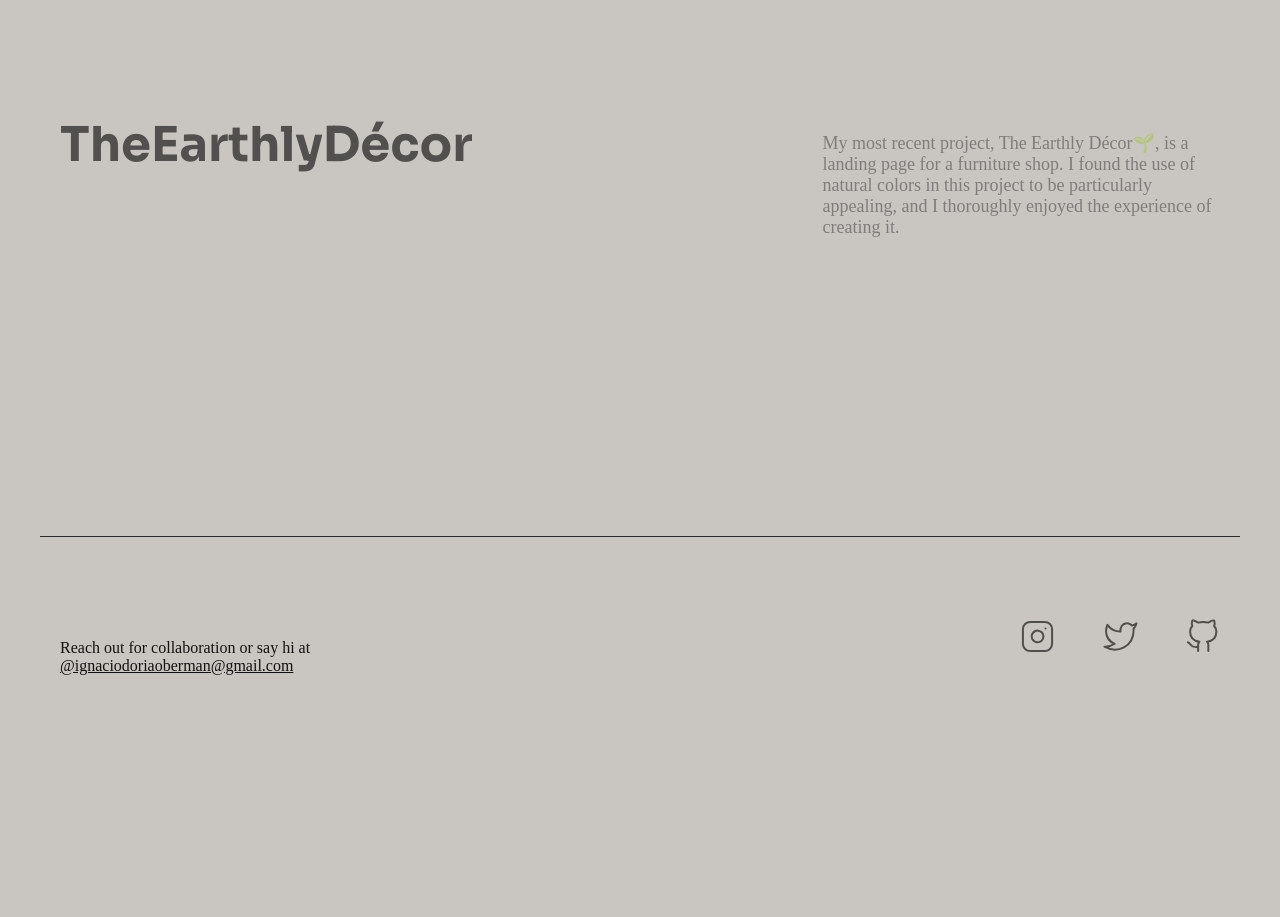
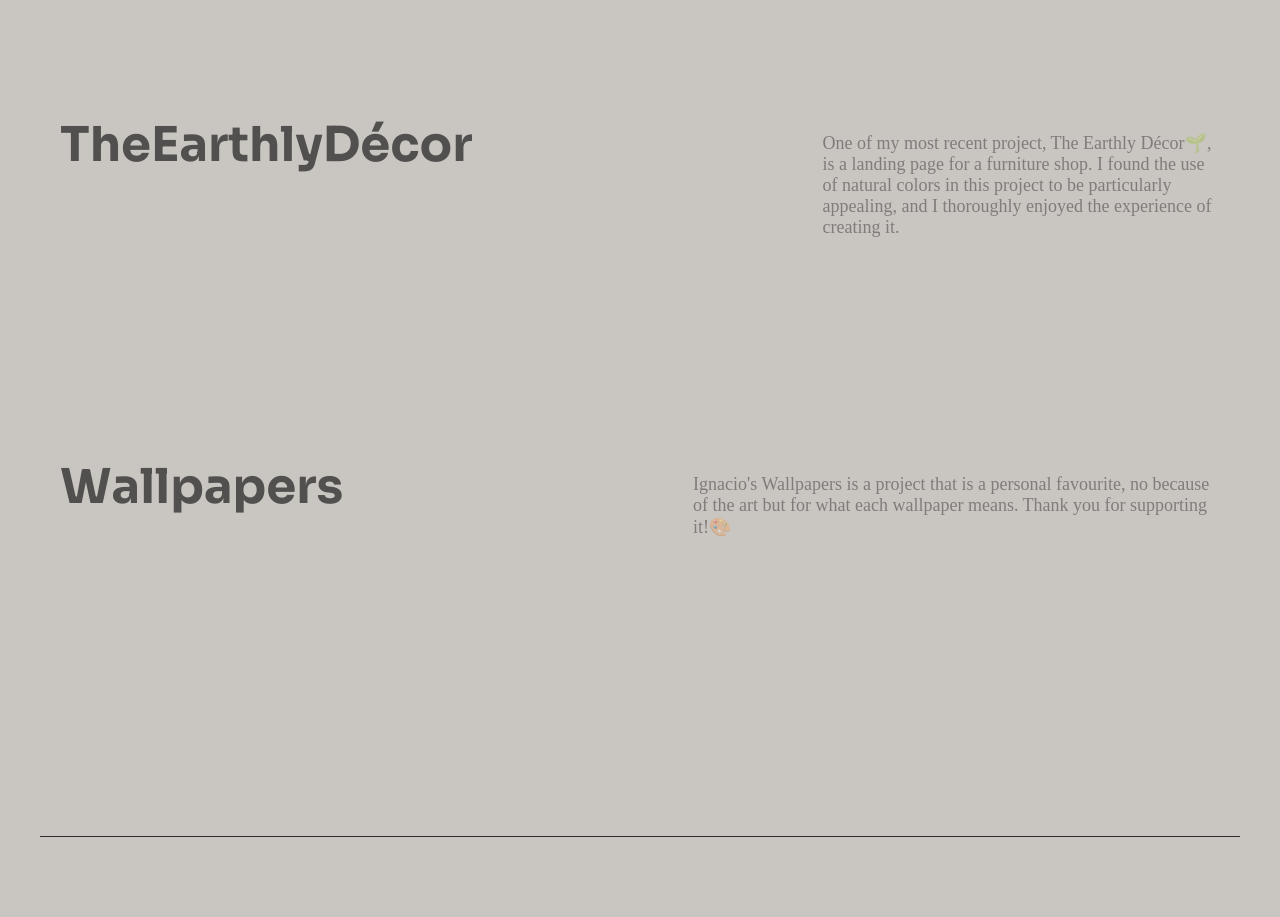
Before and after one commit to nachodoria/nachodoria, a React (Create React App) app: page / in a window 1280 px wide. Shown: the part 3180-4097 px from the top of the page. Before the commit the page ends 3977 px from the top, so only its background shows below. Built offline with nearby package versions, Linux system fonts and the light colour scheme; a web font is replaced by a local one.

Commit message:
Added newest project

```diff
--- a/src/App.js
+++ b/src/App.js
@@ -109,7 +109,21 @@ function App() {
                   ></AnimatedProjectTitle>
 
                   <p
-                    style={{ marginLeft: "300px" }}>My most recent project, The Earthly Décor🌱, is a landing page for a furniture shop. I found the use of natural colors in this project to be particularly appealing, and I thoroughly enjoyed the experience of creating it.
+                    style={{ marginLeft: "300px" }}>One of my most recent project, The Earthly Décor🌱, is a landing page for a furniture shop. I found the use of natural colors in this project to be particularly appealing, and I thoroughly enjoyed the experience of creating it.
+                    </p>
+                </motion.div>
+
+                <motion.div className='project' style={{ flexDirection: "row" }} >
+                  <AnimatedProjectTitle
+                  href='https://ignacioswallpapers.vercel.app/'
+                  rel="noreferrer" target="_blank"
+                    cs={"projects-section-subtitle"}
+                    style={{ minWidth: "200px", textAlign: "right" }}
+                    text={"Wallpapers"}
+                  ></AnimatedProjectTitle>
+
+                  <p
+                    style={{ marginLeft: "300px" }}>Ignacio's Wallpapers is a project that is a personal favourite, no because of the art but for what each wallpaper means. Thank you for supporting it!🎨
                     </p>
                 </motion.div>
 
```
